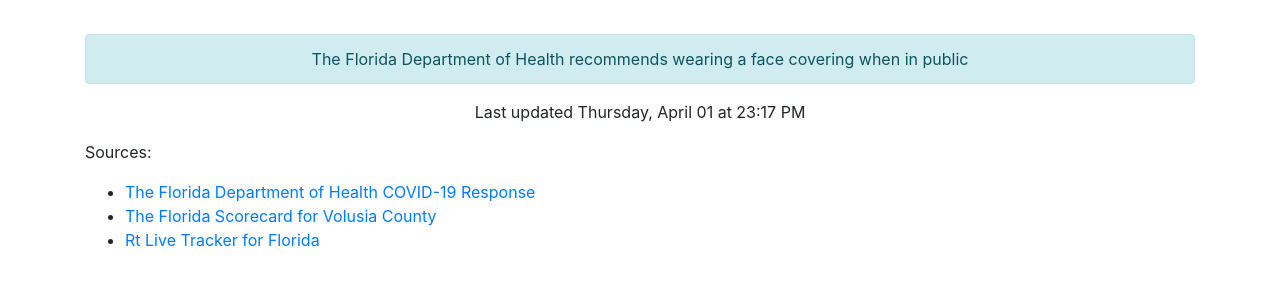
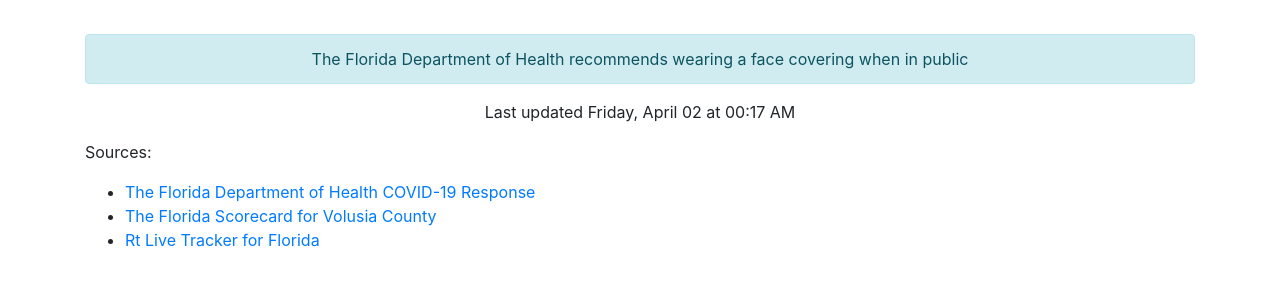
Before and after one commit to thinkjson/timeforchurch, a Jekyll site: the page built from index.md, in a window 1280 px wide. Shown: the part 544-830 px from the top of the page. Built offline with Jekyll 4.4.1, drawn with Linux system fonts in a browser that asks for light colours; our own code applies the rules of GitHub Pages for plain Markdown files.

Commit message:
Updating data

```diff
--- a/_includes/data.html
+++ b/_includes/data.html
@@ -10,4 +10,4 @@
     <div class="outcome text-success">YES</div>
     <div class="alert alert-info" role="alert">The Florida Department of Health recommends wearing a face covering when in public</div>
 
-    <p>Last updated Thursday, April 01 at 23:17 PM</p>
+    <p>Last updated Friday, April 02 at 00:17 AM</p>
```
